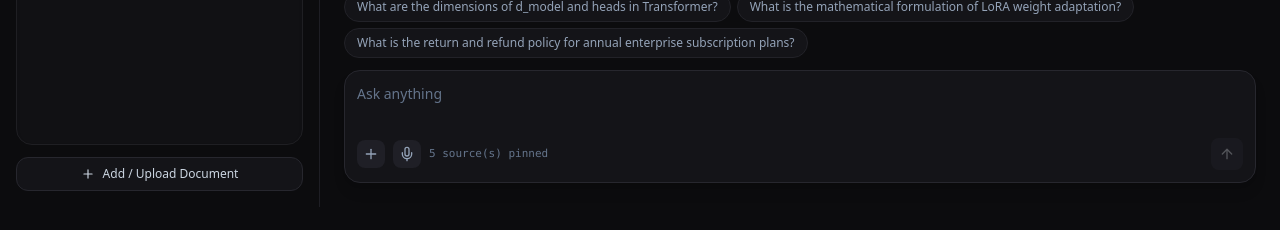
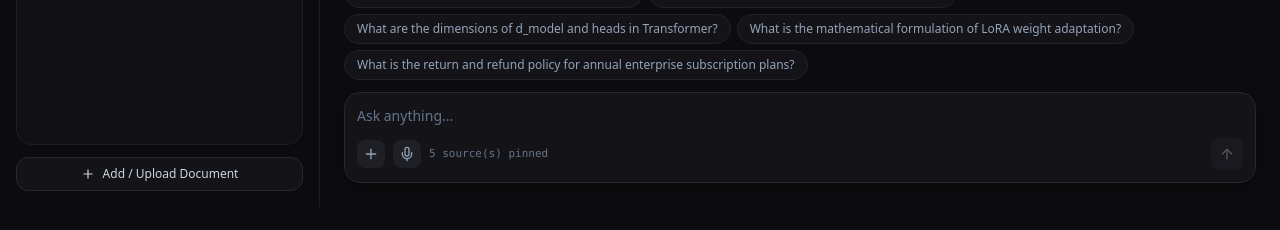
Before and after one commit to Pavan-19190401/production-rag-agent, a Next.js app in the folder frontend/: page / in a window 1280 px wide. Shown: the part 562-792 px from the top of the page. Built offline with nearby package versions, Linux system fonts and the light colour scheme; no server answers.

Commit message:
fix(ui): eliminate white focus outline ring and scrollbars on prompt input textarea

```diff
--- a/frontend/app/globals.css
+++ b/frontend/app/globals.css
@@ -13,3 +13,31 @@ body {
   font-family: -apple-system, BlinkMacSystemFont, "Segoe UI", Roboto, Helvetica, Arial, sans-serif;
   overflow-x: hidden;
 }
+
+/* Custom sleek dark scrollbar */
+::-webkit-scrollbar {
+  width: 6px;
+  height: 6px;
+}
+
+::-webkit-scrollbar-track {
+  background: transparent;
+}
+
+::-webkit-scrollbar-thumb {
+  background: #272730;
+  border-radius: 9999px;
+}
+
+::-webkit-scrollbar-thumb:hover {
+  background: #3f3f4a;
+}
+
+/* Scrollbar hide utility */
+.scrollbar-none::-webkit-scrollbar {
+  display: none;
+}
+.scrollbar-none {
+  -ms-overflow-style: none;
+  scrollbar-width: none;
+}
--- a/frontend/components/ai-chat-7.tsx
+++ b/frontend/components/ai-chat-7.tsx
@@ -129,6 +129,15 @@ export function AIChat7() {
   const [isListening, setIsListening] = useState(false);
   const [speakingId, setSpeakingId] = useState<string | null>(null);
   const recognitionRef = useRef<any>(null);
+  const textareaRef = useRef<HTMLTextAreaElement>(null);
+
+  const handleInputChange = (e: React.ChangeEvent<HTMLTextAreaElement>) => {
+    setInput(e.target.value);
+    if (textareaRef.current) {
+      textareaRef.current.style.height = 'auto';
+      textareaRef.current.style.height = `${Math.min(textareaRef.current.scrollHeight, 180)}px`;
+    }
+  };
   const messagesEndRef = useRef<HTMLDivElement>(null);
 
   // Voice Input (Web Speech Recognition)
@@ -692,7 +701,7 @@ export function AIChat7() {
               <select
                 value={selectedMode}
                 onChange={(e) => setSelectedMode(e.target.value)}
-                className="text-xs bg-[#16161a] border border-[#27272e] text-slate-300 rounded-lg px-2 py-1 font-medium focus:ring-1 focus:ring-emerald-500 focus:outline-hidden"
+                className="text-xs bg-[#16161a] border border-[#27272e] text-slate-300 rounded-lg px-2 py-1 font-medium focus:ring-1 focus:ring-emerald-500 focus:outline-none"
               >
                 <option value="hybrid">⚡ Hybrid RRF (BM25 + Dense)</option>
                 <option value="dense">🎯 Dense Vector (BGE-Small)</option>
@@ -939,23 +948,30 @@ export function AIChat7() {
             onSubmit={(e) => {
               e.preventDefault();
               handleSend();
+              if (textareaRef.current) {
+                textareaRef.current.style.height = 'auto';
+              }
             }}
-            className="rounded-2xl border border-[#27272e] bg-[#141418] focus-within:border-[#3f3f4a] p-3 shadow-lg transition-all"
+            className="rounded-2xl border border-[#27272e] bg-[#141418] focus-within:border-[#3f3f4a] focus-within:ring-1 focus-within:ring-[#3f3f4a]/30 p-3 shadow-lg transition-all outline-none"
           >
             {/* Input Field */}
             <textarea
-              rows={2}
+              ref={textareaRef}
+              rows={1}
               value={input}
-              onChange={(e) => setInput(e.target.value)}
+              onChange={handleInputChange}
               onKeyDown={(e) => {
                 if (e.key === 'Enter' && !e.shiftKey) {
                   e.preventDefault();
                   handleSend();
+                  if (textareaRef.current) {
+                    textareaRef.current.style.height = 'auto';
+                  }
                 }
               }}
-              placeholder="Ask anything"
+              placeholder="Ask anything..."
               disabled={loading}
-              className="w-full bg-transparent text-sm text-slate-200 placeholder-slate-500 focus:outline-hidden resize-none leading-relaxed"
+              className="w-full bg-transparent text-sm text-slate-200 placeholder-slate-500 border-none outline-none ring-0 focus:outline-none focus:ring-0 focus:border-none focus-visible:outline-none focus-visible:ring-0 resize-none leading-relaxed overflow-hidden scrollbar-none"
             />
 
             {/* Bottom Controls Row: '+' Button, Pinned Count Badge, Send Button */}
```
